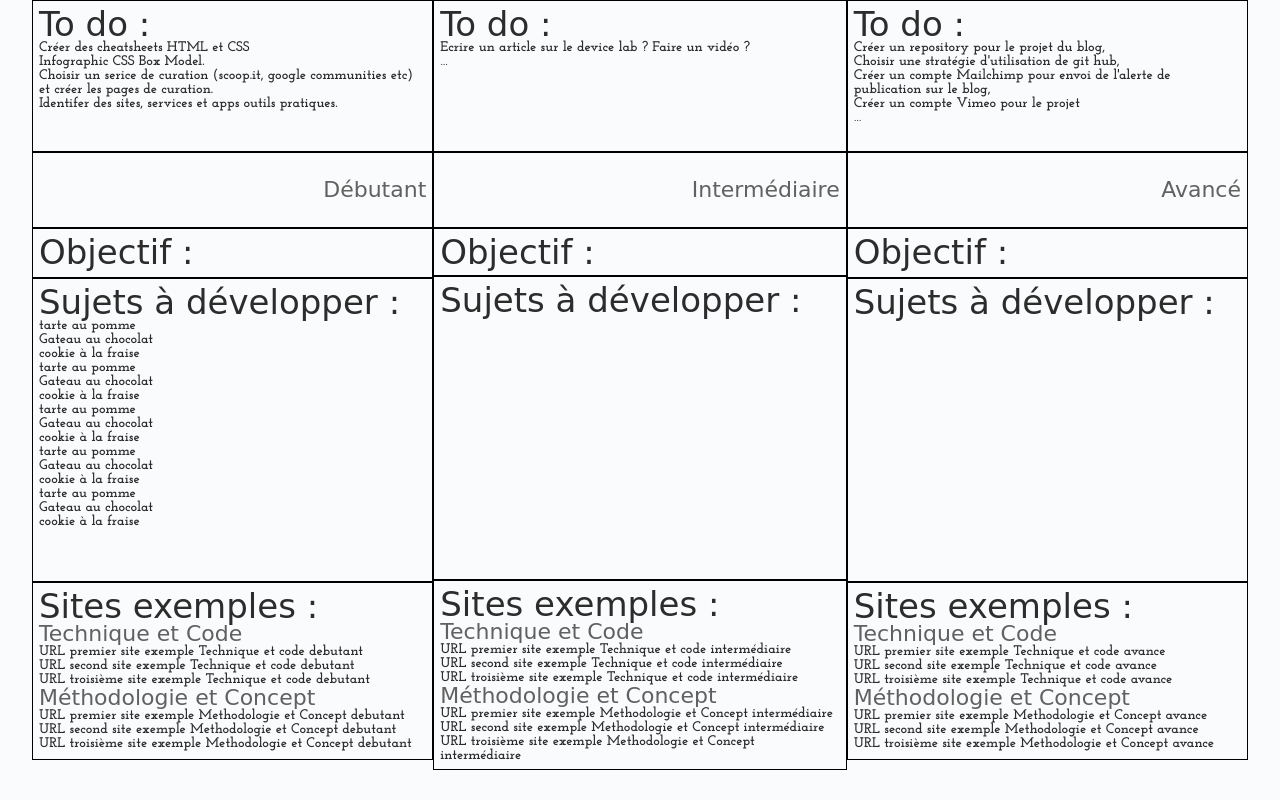
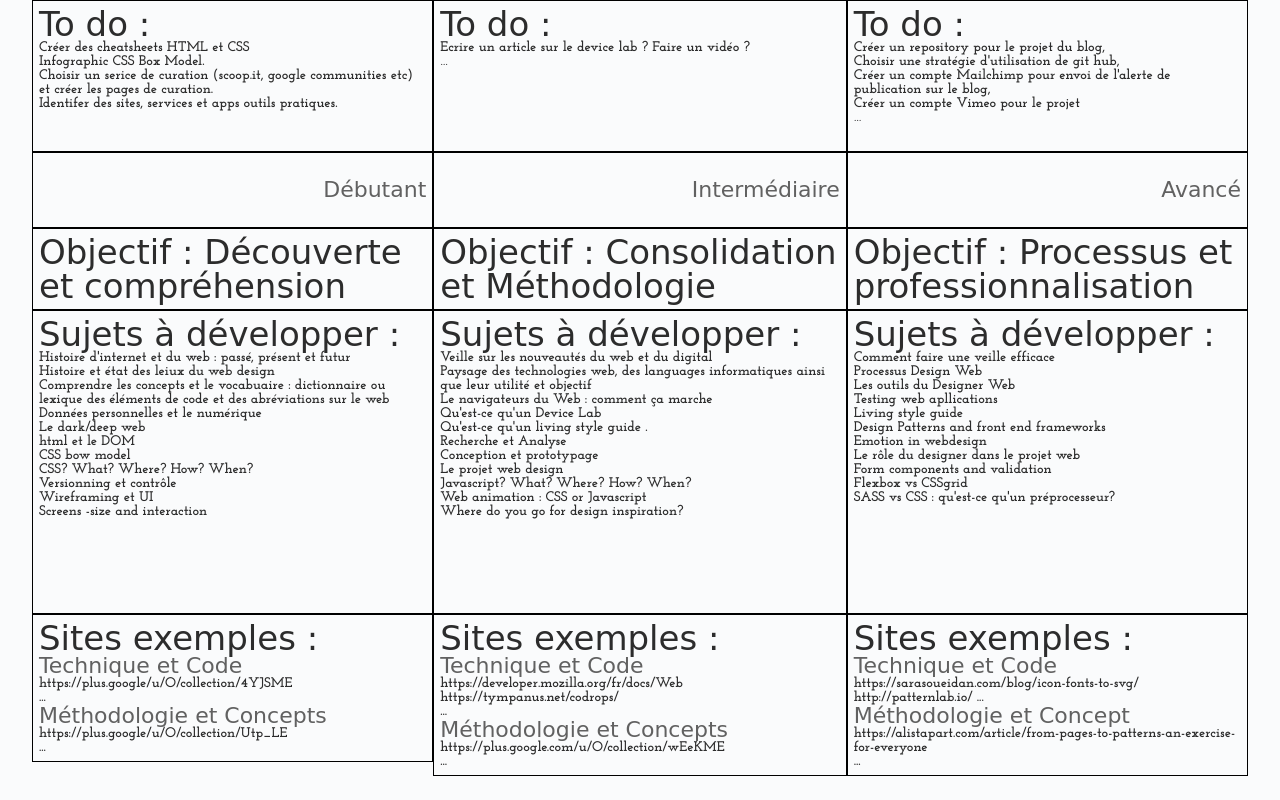
Before and after one commit to celinemoreno/D4id-201617-gridlayout1, a plain HTML site: page index.html in a window 1280 px wide. Shown: the top 800 px of the page. Drawn offline with Linux system fonts and the light colour scheme; a web font is replaced by a local one.

Commit message:
ajout du vrai contenu

```diff
--- a/index.html
+++ b/index.html
@@ -28,27 +28,23 @@
             </div>
 
             <div class="objectif">
-                <h2>Objectif :</h2>
+                <h2>Objectif : Découverte et compréhension</h2>
             </div>
 
             <div class="sujets_developper">
                 <h2>Sujets à développer :</h2>
                 <ul>
-                    <li>tarte au pomme</li>
-                    <li>Gateau au chocolat</li>
-                    <li>cookie à la fraise</li>
-                    <li>tarte au pomme</li>
-                    <li>Gateau au chocolat</li>
-                    <li>cookie à la fraise</li>
-                    <li>tarte au pomme</li>
-                    <li>Gateau au chocolat</li>
-                    <li>cookie à la fraise</li>
-                    <li>tarte au pomme</li>
-                    <li>Gateau au chocolat</li>
-                    <li>cookie à la fraise</li>
-                    <li>tarte au pomme</li>
-                    <li>Gateau au chocolat</li>
-                    <li>cookie à la fraise</li>
+                    <li>Histoire d'internet et du web : passé, présent et futur</li>
+                    <li>Histoire et état des leiux du web design</li>
+                    <li>Comprendre les concepts et le vocabuaire : dictionnaire ou lexique des éléments de code et des abréviations sur le web</li>
+                    <li>Données personnelles et le numérique</li>
+                    <li>Le dark/deep web</li>
+                    <li>html et le DOM</li>
+                    <li>CSS bow model</li>
+                    <li>CSS? What? Where? How? When?</li>
+                    <li>Versionning et contrôle</li>
+                    <li>Wireframing et UI</li>
+                    <li>Screens -size and interaction</li>
                 </ul>
             </div>
 
@@ -57,15 +53,13 @@
 
             <h3>Technique et Code</h3>
                   <ul>
-                    <li>URL premier site exemple Technique et code debutant</li>
-                    <li>URL second site exemple Technique et code debutant</li>
-                    <li>URL troisième site exemple Technique et code debutant</li>
+                    <li>https://plus.google/u/O/collection/4YJSME</li>
+                    <li>...</li>
                   </ul>
-                <h3>Méthodologie et Concept</h3>
+                <h3>Méthodologie et Concepts</h3>
                   <ul>
-                    <li>URL premier site exemple Methodologie et Concept debutant</li>
-                    <li>URL second site exemple Methodologie et Concept debutant</li>
-                    <li>URL troisième site exemple Methodologie et Concept debutant</li>
+                    <li>https://plus.google/u/O/collection/Utp_LE</li>
+                    <li>...</li>
                   </ul>
 
       </div>
@@ -87,27 +81,38 @@
             </div>
 
             <div class="objectif">
-                <h2>Objectif :</h2>
+                <h2>Objectif : Consolidation et Méthodologie</h2>
             </div>
 
             <div class="sujets_developper">
                 <h2>Sujets à développer :</h2>
+                <ul>
+                    <li>Veille sur les nouveautés du web et du digital</li>
+                    <li>Paysage des technologies web, des languages informatiques ainsi que leur utilité et objectif</li>
+                    <li>Le navigateurs du Web : comment ça marche</li>
+                    <li>Qu'est-ce qu'un Device Lab</li>
+                    <li>Qu'est-ce qu'un living style guide .</li>
+                    <li>Recherche et Analyse</li>
+                    <li>Conception et prototypage</li>
+                    <li>Le projet web design</li>
+                    <li>Javascript? What? Where? How? When?</li>
+                    <li>Web animation : CSS or Javascript</li>
+                    <li>Where do you go for design inspiration?</li>
+                </ul>
             </div>
 
             <div class="sites_exemples">
                 <h2>Sites exemples :</h2>
-
                 <h3>Technique et Code</h3>
                 <ul>
-                  <li>URL premier site exemple Technique et code intermédiaire</li>
-                  <li>URL second site exemple Technique et code intermédiaire</li>
-                  <li>URL troisième site exemple Technique et code intermédiaire</li>
+                  <li>https://developer.mozilla.org/fr/docs/Web</li>
+                  <li>https://tympanus.net/codrops/</li>
+                  <li>...</li>
                 </ul>
-                <h3>Méthodologie et Concept</h3>
+                <h3>Méthodologie et Concepts</h3>
                   <ul>
-                    <li>URL premier site exemple Methodologie et Concept intermédiaire</li>
-                    <li>URL second site exemple Methodologie et Concept intermédiaire</li>
-                    <li>URL troisième site exemple Methodologie et Concept intermédiaire</li>
+                    <li>https://plus.google.com/u/O/collection/wEeKME</li>
+                    <li>...</li>
                   </ul>
 
             </div>
@@ -132,11 +137,26 @@
             </div>
 
             <div class="objectif">
-                <h2>Objectif :</h2>
+                <h2>Objectif : Processus et professionnalisation</h2>
             </div>
 
             <div class="sujets_developper">
                 <h2>Sujets à développer :</h2>
+                <ul>
+                  <li>Comment faire une veille efficace</li>
+                  <li>Processus Design Web</li>
+                  <li>Les outils du Designer Web</li>
+                    <ul>
+                      <li>Testing web apllications</li>
+                      <li>Living style guide</li>
+                      <li>Design Patterns and front end frameworks</li>
+                      <li>Emotion in webdesign</li>
+                    </ul>
+                  <li>Le rôle du designer dans le projet web</li>
+                  <li>Form components and validation</li>
+                  <li>Flexbox vs CSSgrid</li>
+                  <li>SASS vs CSS : qu'est-ce qu'un préprocesseur?</li>
+                </ul>
             </div>
 
             <div class="sites_exemples">
@@ -144,15 +164,13 @@
 
             <h3>Technique et Code</h3>
                   <ul>
-                    <li>URL premier site exemple Technique et code avance</li>
-                    <li>URL second site exemple Technique et code avance</li>
-                    <li>URL troisième site exemple Technique et code avance</li>
+                    <li>https://sarasoueidan.com/blog/icon-fonts-to-svg/</li>
+                    <li>http://patternlab.io/ ...</li>
                   </ul>
                   <h3>Méthodologie et Concept</h3>
                     <ul>
-                      <li>URL premier site exemple Methodologie et Concept avance</li>
-                      <li>URL second site exemple Methodologie et Concept avance</li>
-                      <li>URL troisième site exemple Methodologie et Concept avance</li>
+                      <li>https://alistapart.com/article/from-pages-to-patterns-an-exercise-for-everyone</li>
+                      <li>...</li>
                     </ul>
 
             </div>
```
